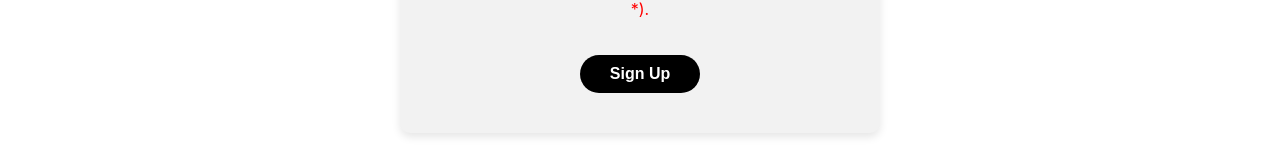
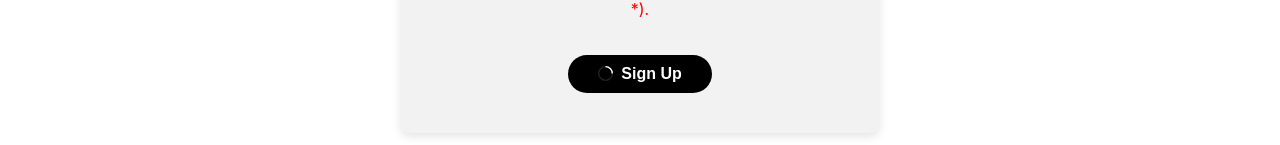
Before and after one commit to zaedaamrin/theta_project, a React (Create React App) app in the folder frontend/: page /signup in a window 1280 px wide. Both pictures are taken after typing "Sample", "name@example.com", "Sample123", "Sample123" into the empty fields and a click on the button "Sign Up". Shown: the part 623-768 px from the top of the page. Built offline with nearby package versions, Linux system fonts and the light colour scheme.

Commit message:
Add loading spinner for wait time of loading sources, sign in and log in

```diff
--- a/frontend/package.json
+++ b/frontend/package.json
@@ -9,6 +9,7 @@
     "@testing-library/user-event": "^13.5.0",
     "react": "^18.3.1",
     "react-dom": "^18.3.1",
+    "react-loader-spinner": "^6.1.6",
     "react-markdown": "^9.0.1",
     "react-redux": "^9.1.2",
     "react-router-dom": "^6.27.0",
--- a/frontend/src/App.css
+++ b/frontend/src/App.css
@@ -548,6 +548,12 @@ body, html {
   font-size: 16px;
 }
 
+.spinner-container {
+  display: inline-flex;
+  align-items: center;
+  justify-content: center;
+}
+
 .submit-button {
   background-color: #333;
   color: #fff;
@@ -557,6 +563,23 @@ body, html {
   cursor: pointer;
   font-size: 16px;
   font-weight: bold;
+  display: inline-flex;
+  align-items: center;
+  justify-content: center;
+}
+
+.submit-button:hover {
+  background-color: #6d6d6d;
+}
+
+.button-content {
+  display: inline-flex;
+  align-items: center; /* Align spinner and text vertically */
+  justify-content: center;
+}
+
+.button-content svg {
+  margin-right: 8px; /* Adds spacing between spinner and text */
 }
 
 .profile-avatar {
--- a/frontend/src/components/URLSubmission2.js
+++ b/frontend/src/components/URLSubmission2.js
@@ -1,10 +1,12 @@
 import React, { useState } from 'react';
 import { useNavigate } from 'react-router-dom';
+import { Oval } from 'react-loader-spinner';
 
 const URLSubmissionTable2 = () => {
   const [url, setUrl] = useState('');
   const [urlName, setUrlName] = useState('');
   const [urlList, setUrlList] = useState(() => JSON.parse(localStorage.getItem('urlList')) || []);
+  const [loading, setLoading] = useState(false);
   const navigate = useNavigate();
 
   const handleAddUrl = () => {
@@ -41,6 +43,7 @@ const URLSubmissionTable2 = () => {
   };
 
   const handleSubmit = async () => {
+    setLoading(true);
     const userId = localStorage.getItem('userId'); // Get userId from localStorage
     if (!userId) {
       console.error('User ID not found. Please log in again.');
@@ -72,14 +75,16 @@ const URLSubmissionTable2 = () => {
         // Clear the local URL list after successful submission
         setUrlList([]);
         localStorage.setItem('urlList', JSON.stringify([]));
-
+        setLoading(false);
         // Navigate to the chat page
         navigate('/chatpage', { state: { urlList } });
       } catch (err) {
+        setLoading(false);
         console.error('Error submitting URLs:', err);
         alert('An error occurred while submitting URLs. Please try again later.');
       }
     } else {
+      setLoading(false);
       alert('No URLs to submit.');
     }
   };
@@ -131,8 +136,24 @@ const URLSubmissionTable2 = () => {
       </div>
       <div className="url-footer">
         <p className="url-count">URL Count: {urlList.length}</p >
+
         <button onClick={handleSubmit} className="submit-button">
-          Submit
+          <span className="button-content">
+            {loading && (
+              <Oval
+                height={15}
+                width={15}
+                color="#ffffff"
+                visible={true}
+                ariaLabel="oval-loading"
+                secondaryColor="#454545"
+                strokeWidth={4}
+                strokeWidthSecondary={4}
+                style={{ marginRight: '8px' }} // Add some spacing between spinner and text
+              />
+            )}
+            Submit
+          </span>
         </button>
       </div>
     </div>
--- a/frontend/src/pages/RegistrationPage.js
+++ b/frontend/src/pages/RegistrationPage.js
@@ -5,6 +5,7 @@ import { useNavigate } from 'react-router-dom';
 import Nav from '../components/Nav';
 import '../App.css';
 import InputField from '../components/InputField';
+import { Oval } from 'react-loader-spinner';
 
 const RegistrationPage = () => {
   const navigate = useNavigate();
@@ -14,6 +15,7 @@ const RegistrationPage = () => {
   const [confirmPassword, setConfirmPassword] = useState('');
   const [error, setError] = useState('');
   const [successMessage, setSuccessMessage] = useState('');
+  const [loading, setLoading] = useState(false);
 
   // useEffect to clear input fields on component mount
   useEffect(() => {
@@ -34,6 +36,8 @@ const RegistrationPage = () => {
   };
 
   const handleSubmit = async (event) => {
+    setLoading(true);
+
     event.preventDefault();
 
     // Front-end input validation
@@ -76,15 +80,18 @@ const RegistrationPage = () => {
 
       if (response.ok) {
         const data = await response.json();
+        setLoading(false);
         setSuccessMessage("Registration successful! Redirecting to sign-in page...");
         setTimeout(() => {
           navigate('/signin');
         }, 1500);
       } else {
         const errorData = await response.json();
+        setLoading(false);
         setError(errorData.error || "Registration failed. Please try again.");
       }
     } catch (err) {
+      setLoading(false);
       setError("An error occurred. Please try again later.");
       console.error(err);
     }
@@ -134,8 +141,23 @@ const RegistrationPage = () => {
             {error && <p className="error-message" style={{ color: 'red' }}>{error}</p>}
             {successMessage && <p className="success-message" style={{ color: 'green' }}>{successMessage}</p>}
 
-            <button type="submit" className="register-button">
-              Sign Up
+            <button type="submit" className="register-button spinner-container">
+              <span className="button-content">
+                  {loading && (
+                    <Oval
+                      height={15}
+                      width={15}
+                      color="#ffffff"
+                      visible={true}
+                      ariaLabel="oval-loading"
+                      secondaryColor="#454545"
+                      strokeWidth={4}
+                      strokeWidthSecondary={4}
+                      style={{ marginRight: '8px' }} // Add some spacing between spinner and text
+                    />
+                  )}
+                  Sign Up
+                </span>
             </button>
           </form>
         </div>
--- a/frontend/src/pages/SignIn.js
+++ b/frontend/src/pages/SignIn.js
@@ -3,12 +3,14 @@ import { useNavigate } from 'react-router-dom';
 import Nav from '../components/Nav';
 import '../App.css';
 import InputField from '../components/InputField';
+import { Oval } from 'react-loader-spinner';
 
 const LoginPage = () => {
   const navigate = useNavigate();
   const [email, setEmail] = useState('');
   const [password, setPassword] = useState('');
   const [error, setError] = useState('');
+  const [loading, setLoading] = useState(false);
 
   const handleLogin = async (e) => {
     e.preventDefault();
@@ -20,6 +22,7 @@ const LoginPage = () => {
     }
 
     try {
+      setLoading(true);
       // Send a login request to the backend
       const response = await fetch('https://backend-theta-project.onrender.com/api/users/signin', {
         method: 'POST',
@@ -34,6 +37,7 @@ const LoginPage = () => {
 
         // Store the userId in local storage
         localStorage.setItem('userId', data.user.userId); // Assuming 'userId' is part of the user object
+        setLoading(false);
 
         console.log('Login successful:', data);
         setError(''); // Clear any previous errors
@@ -43,8 +47,10 @@ const LoginPage = () => {
       } else {
         const errorData = await response.json();
         setError(errorData.error || 'Invalid email or password.');
+        setLoading(false);
       }
     } catch (err) {
+      setLoading(false);
       setError('An error occurred. Please try again later.');
       console.error('Login error:', err);
     }
@@ -77,8 +83,23 @@ const LoginPage = () => {
               value={password}
               onChange={(e) => setPassword(e.target.value)}
             />
-            <button type="submit" className="login-button">
-              Log In
+            <button type="submit" className="login-button spinner-container">
+              <span className="button-content">
+                {loading && (
+                  <Oval
+                    height={15}
+                    width={15}
+                    color="#ffffff"
+                    visible={true}
+                    ariaLabel="oval-loading"
+                    secondaryColor="#454545"
+                    strokeWidth={4}
+                    strokeWidthSecondary={4}
+                    style={{ marginRight: '8px' }} // Add some spacing between spinner and text
+                  />
+                )}
+                Log In
+              </span>
             </button>
           </form>
           {error && <p className="error-message" style={{ color: 'red' }}>{error}</p>}
```
Also changed, not shown: 1 other file (tests, documents, lock files or other folders).
